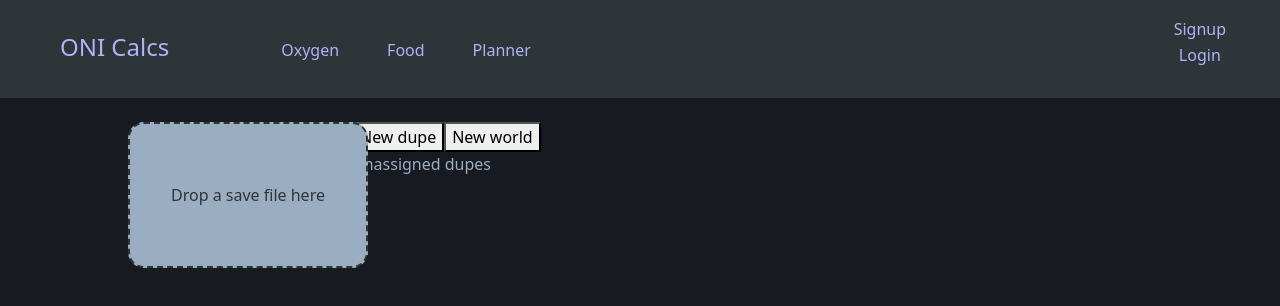
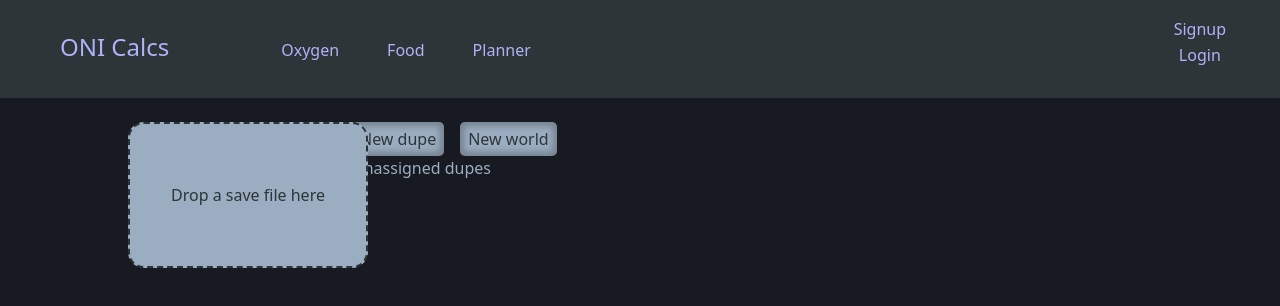
Before and after one commit to effervescent000/oni_calcs, a React (Create React App) app: page /planner in a window 1280 px wide. Shown: the top 306 px of the page. Built offline with nearby package versions, Linux system fonts and the light colour scheme.

Commit message:
general button styles

```diff
--- a/src/styles/mixins.scss
+++ b/src/styles/mixins.scss
@@ -8,3 +8,20 @@
         text-decoration: underline 0.05em rgba($color: $primary-text-color, $alpha: 1);
     }
 }
+
+@mixin button-styling {
+    color: $dark-gray;
+    background-color: $blue-gray;
+    -webkit-box-shadow: inset 0px 0px 7px 4px rgba(0, 0, 0, 0.25);
+    box-shadow: inset 0px 0px 7px 4px rgba(0, 0, 0, 0.25);
+    border: none;
+    border-radius: 5px;
+    padding: 0.3em 0.5em;
+    transition: 0.5s ease-in-out;
+    @content;
+
+    &:hover {
+        color: $black;
+        background-color: $medium-gray;
+    }
+}
--- a/src/styles/planner.scss
+++ b/src/styles/planner.scss
@@ -1,5 +1,13 @@
 #planner-wrapper {
     position: relative;
+    .interaction-wrapper {
+        display: flex;
+        gap: 1em;
+        button {
+            @include button-styling;
+        }
+    }
+
     .planner-frame {
         display: flex;
         flex-direction: column;
--- a/src/styles/variables.scss
+++ b/src/styles/variables.scss
@@ -9,3 +9,4 @@ $periwinkle: #afb3f7;
 $blue-gray: #9badc0;
 $black: #171a21;
 $dark-gray: #2e3538;
+$medium-gray: #788591;
```
